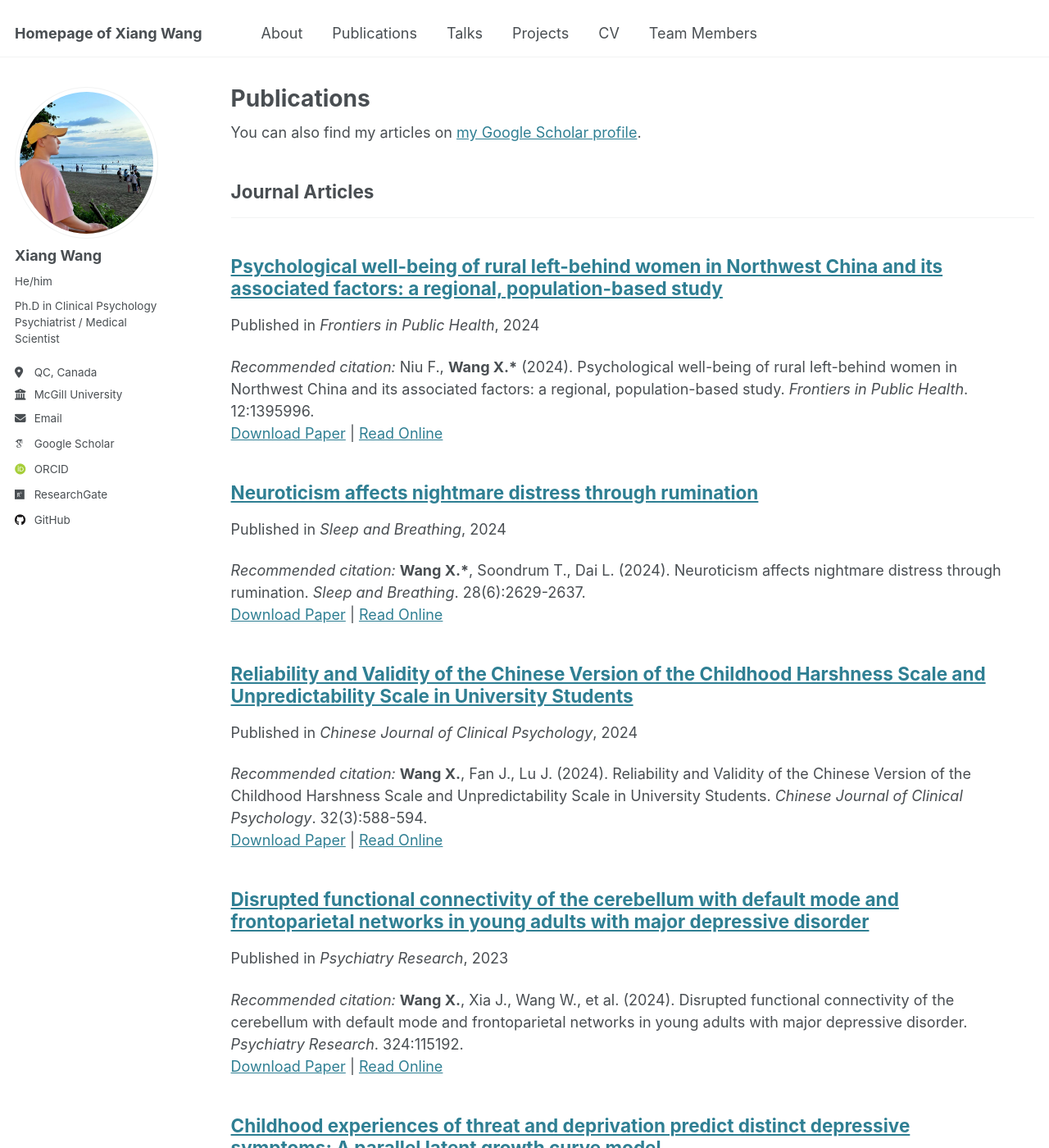
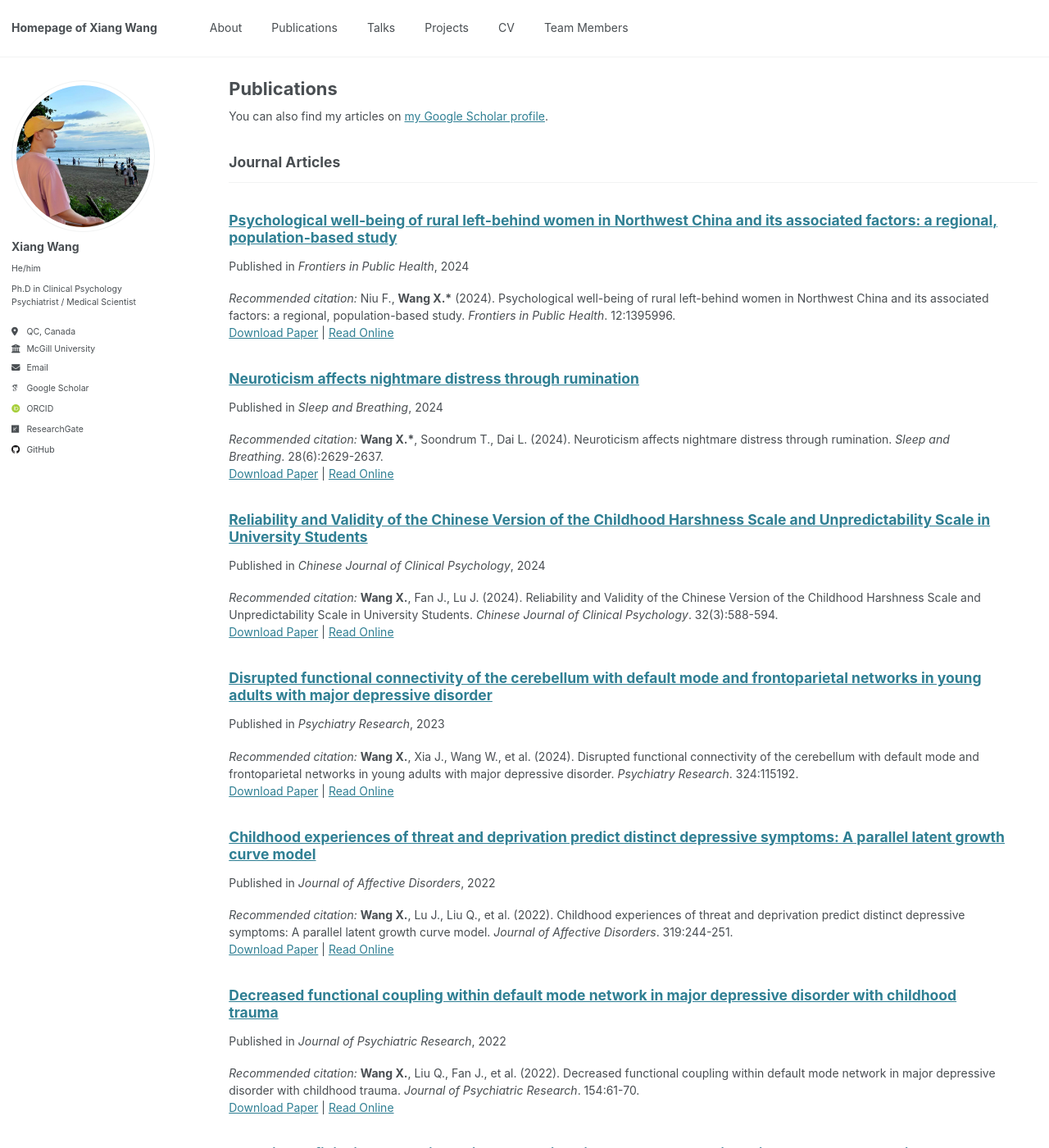
Before and after one commit to Xiang-Wangs/xiang-wangs.github.io, a Jekyll site: the page built from _pages/publications.html, in a window 1280 px wide and 1400 px high. Shown: the whole window at 82% size. Built offline with Jekyll 4.4.1, drawn with Linux system fonts in a browser that asks for light colours; some web fonts are replaced.

Commit message:
Update publications.html

```diff
--- a/_pages/publications.html
+++ b/_pages/publications.html
@@ -4,6 +4,11 @@ title: "Publications"
 permalink: /publications/
 author_profile: true
 ---
+<style>
+  body {
+    font-size: 14px; /* 设置默认字体大小 */
+  }
+</style>
 
 {% if site.author.googlescholar %}
   <div class="wordwrap">You can also find my articles on <a href="{{site.author.googlescholar}}">my Google Scholar profile</a>.</div>
```
